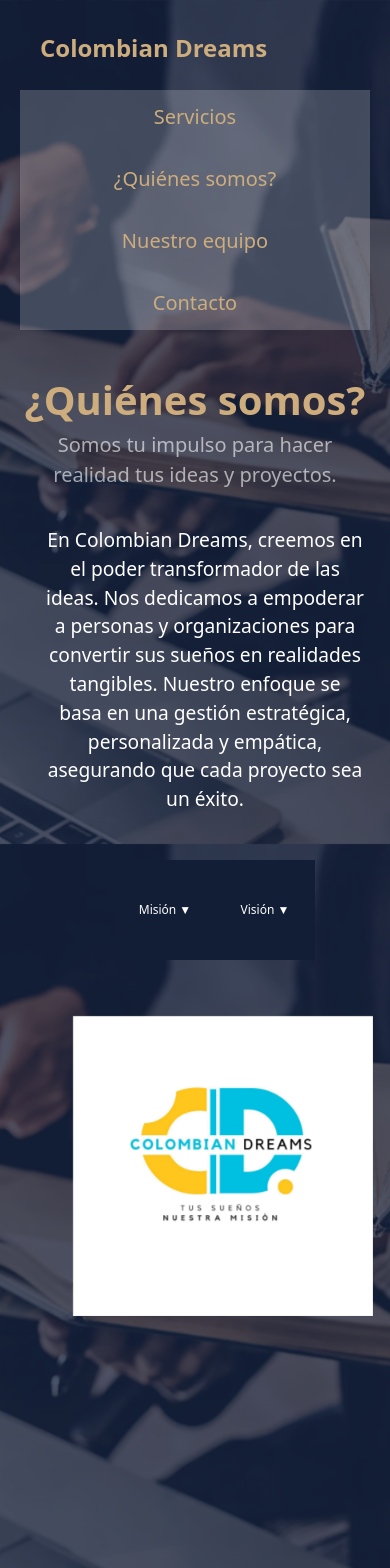
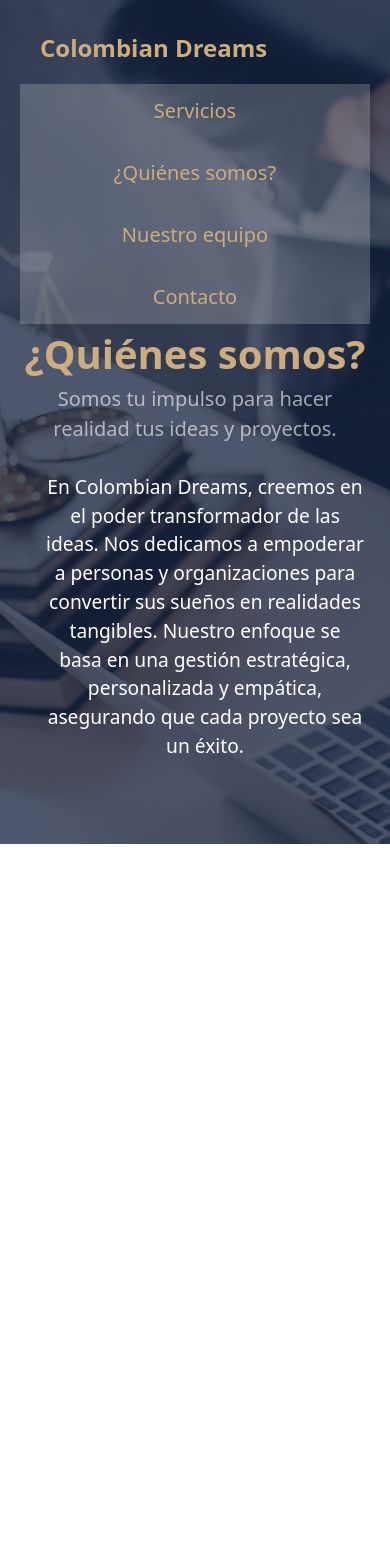
Before and after one commit to ElRandy09/Colombian-Dreams, a Next.js app: page /historia in a window 390 px wide. Shown: the top 1568 px of the page. After the commit the page ends 844 px from the top, so only its background shows below. Built offline with nearby package versions, Linux system fonts and the light colour scheme.

Commit message:
Update 2.2

```diff
--- a/app/historia/estilos2.css
+++ b/app/historia/estilos2.css
@@ -1,15 +1,19 @@
 /* Estilo del botón */
 .hero-container5 {
-    min-height: 100vh;
-    display: flex;
-    flex-wrap: wrap; /* Permite que los elementos se ajusten mejor */
-    justify-content: center;
-    align-items: center;
-    background-image: url('/bg.png');
-    background-size: cover;
-    background-attachment: fixed;
+  height: 100vh; /* Asegura que ocupa exactamente la altura de la pantalla */
+  display: flex;
+  flex-wrap: wrap;
+  justify-content: center;
+  align-items: center;
+  background-image: url('/bg.png');
+  background-size: cover;
+  }
+
+  .container3 {
     width: 100%;
-    overflow-x: hidden;
+    max-width: 1500px; /* Limitar el tamaño máximo */
+    margin: 0 auto; /* Centrar el contenedor */
+    padding: 0 20px; /* Opcional, para agregar margen interno */
   }
 
   .colombianlogo {
@@ -18,6 +22,7 @@
     top: -30rem;
 
   }
+
 
   .heading-primary-quienes-somos5 {
     position: relative;
@@ -34,11 +39,59 @@
   padding: 1rem; /* Espacio interno para mejor legibilidad */
   font-size: 1.2rem;
   line-height: 1.5;
-  text-align: justify;
+  text-align: center;
   color: rgba(255, 255, 255);
   position: relative;
   top: 110px;
-  right: 10%;
+  right: 0%;
+  max-width: 70%; /* Limita el ancho del texto */
+  animation: fadeIn 1s forwards;
+}
+.heading-primary-quienes-somos6 {
+  position: relative;
+  top: 120px;
+  font-size: 2.5rem; /* Ajusta el tamaño para pantallas más pequeñas */
+  font-weight: bold;
+  opacity: 0;
+  animation: fadeIn 0.5s forwards;
+  text-align: center;
+}
+
+.heading-secondary-quienes-somos6 {
+  margin: 0 auto; /* Centra el texto horizontalmente */
+  padding: 1rem; /* Espacio interno para mejor legibilidad */
+  font-size: 1.2rem;
+  line-height: 1.5;
+  text-align: center;
+  color: rgba(255, 255, 255);
+  position: relative;
+  top: 110px;
+  right: 0%;
+  max-width: 70%; /* Limita el ancho del texto */
+  animation: fadeIn 1s forwards;
+}
+
+.heading-primary-quienes-somos7 {
+  position: relative;
+  top: 110px;
+  font-size: 2.5rem; /* Ajusta el tamaño para pantallas más pequeñas */
+  font-weight: bold;
+  opacity: 0;
+  animation: fadeIn 0.5s forwards;
+  text-align: center;
+}
+
+
+.heading-secondary-quienes-somos7 {
+  margin: 0 auto; /* Centra el texto horizontalmente */
+  padding: 1rem; /* Espacio interno para mejor legibilidad */
+  font-size: 1.2rem;
+  line-height: 1.5;
+  text-align: center;
+  color: rgba(255, 255, 255);
+  position: relative;
+  top: 110px;
+  right: 0%;
   max-width: 70%; /* Limita el ancho del texto */
   animation: fadeIn 1s forwards;
 }
@@ -73,85 +126,6 @@
     top: 30px; /* Ajusta la distancia desde el borde superior */
     left: 40px; /* Ajusta la distancia desde el borde izquierdo */
     z-index: 20; /* Asegúrate de que el logo esté encima de otros elementos */
-  }
-
-
-.dropbtn {
-    background-color: rgba(18,30,53,255);
-    color: white;
-    width: 460px;
-    height: 50px;
-    font-size: 16px;
-    border: none;
-    cursor: pointer;
-    position: relative;
-    top: 140px;
-    right: 370px;
-    animation: fadeIn 1s forwards;
-  }
-
-  .dropbtn2 {
-    background-color: rgba(18,30,53,255);
-    color: white;
-    width: 420px;
-    height: 50px;
-    font-size: 16px;
-    border: none;
-    cursor: pointer;
-    position: relative;
-    top: 90px;
-    left: 82px;
-    animation: fadeIn 1s forwards;
-  }
-  .dropbtn:hover, .dropbtn2:hover {
-    background-color: rgba(16, 38, 78, 0.9); /* Cambia el color de fondo (opcional) */
-}
-  /* Estilo del contenedor desplegable */
-  .dropdown {
-    position: relative;
-    left: 310px;
-    top: -10px;
-    display: inline-block;
-  }
-
-  .dropdown2 {
-    position: relative;
-    left: -140px;
-    top: 40px;
-    display: inline-block;
-  }
-
-  /* Estilo del contenido desplegable */
-  .dropdown-content {
-    background-color: #f9f9f9;
-    width: 460px;
-    height: 220px;
-    box-shadow: 0px 16px 16px rgba(18,30,53,255);
-    z-index: 1;
-    color: #333;
-    position: absolute;
-    top: 190px;
-    right: 370px;
-    animation: fadeIn 0.5s forwards;
-    margin: 0;
-    color: #333;
-    font-size: 15.2px;
-  }
-
-  .dropdown-content2 {
-    background-color: #f9f9f9;
-    width: 420px;
-    height: 220px;
-    box-shadow: 0px 16px 16px rgba(18,30,53,255);
-    z-index: 1;
-    color: #333;
-    position: absolute;
-    top: 140px;
-    left: 83px;
-    animation: fadeIn 0.5s forwards;
-    margin: 0;
-    color: #333;
-    font-size: 15.2px;
   }
 
 
@@ -205,7 +179,24 @@
 }
 
 
+.footerHistoria {
+  background-color: #333;
+  color: #fff;
+  text-align: center;
+  padding: 1.5rem 0;
+  position: relative;
+  bottom: 6rem;
+  width: 100%;
+}
 
+.footerHistoria a {
+  color: #1e90ff;
+  text-decoration: none;
+}
+
+.footerHistoria a:hover {
+  text-decoration: underline;
+}
   @keyframes fadeIn {
     0% {
       opacity: 0;
@@ -218,7 +209,11 @@
   }
 
 
-
+  @media (max-width: 1600px){
+.hero-container5{
+  overflow: auto;
+}
+  }
 
   @media (max-width: 1400px) { /* Para tablets y pantallas medianas */
     .dropbtn, .dropbtn2 {
@@ -230,7 +225,9 @@
         width: 200px;
         height: 50px;
     }
-
+.hero-container5{
+  overflow: auto;
+}
     .dropdown-content, .dropdown-content2 {
         width: 90%; /* Ajusta el ancho del contenido desplegable */
         left: 0%; /* Centra dentro del contenedor */
@@ -260,60 +257,12 @@
 }
 
 @media (max-width: 480px) { /* Para dispositivos móviles */
-    .dropbtn, .dropdown {
-      position: relative;
-        width: 95%; /* Ocupan casi todo el ancho */
-        font-size: 12px; /* Reduce el tamaño del texto */
-        top: -100px; /* Ajusta la posición vertical */
-        left: 10px;
-        width: 100px;
-        height: 100px;
-    }
-
-    .dropbtn2, .dropdown2{
-      position: relative;
-        width: 95%; /* Ocupan casi todo el ancho */
-        font-size: 12px; /* Reduce el tamaño del texto */
-        top: -100px; /* Ajusta la posición vertical */
-        left: 10px;
-        width: 100px;
-        height: 100px;
-    }
-
-    .dropdown-content {
-        width: 80%; /* Contenido desplegable ocupa todo el ancho */
-        left: 2.5%; /* Centra dentro del contenedor */
-        top: -20px; /* Ajusta la posición vertical */
-        left: 10px;
-        margin-top: 5px; /* Espacio entre botón y contenido */
-        width: 100px;
-        font-size: 12px;
-        height: 200px;
-    }
-
-    .dropdown-content2 {
-      width: 95%; /* Contenido desplegable ocupa todo el ancho */
-      left: 2.5%; /* Centra dentro del contenedor */
-      top: -20px; /* Ajusta la posición vertical */
-      left: 10px;
-      margin-top: 5px; /* Espacio entre botón y contenido */
-      width: 100px;
-      font-size: 12px;
-      height: 255px;
-  }
-
-    .colombianlogo {
-      position: relative;
-      left: 15%;
-      top: -55vh;
-
-    }
 
     .navbar5 {
       flex-direction: column;
       padding: 0.75rem;
       width: 100%;
-      top: -210px;
+      top: 10vh;
     }
 
     .navbar-links5 {
@@ -324,12 +273,12 @@
 
     .heading-primary-quienes-somos5{
   position: relative;
-  top: -170px;
+  top: 10vh;
     }
 
     .heading-secondary-quienes-somos5{
       position: relative;
-      top: -230px;
+      top: 2vh;
       left: 10px;
       text-align: center;
       max-width: 100%;
@@ -337,6 +286,6 @@
 
     .vision5{
       position: relative;
-      top: -170px;
+      top: 10vh;
     }
 }
--- a/app/historia/page.js
+++ b/app/historia/page.js
@@ -3,28 +3,15 @@
 import Link from 'next/link';
 import './estilos2.css';
 import Navbar from './navbar';
-import { useState } from 'react';
 
 export default function About() {
-    const [isOpen1, setIsOpen1] = useState(false);  // Controlar el estado del dropdown
-    const [isOpen2, setIsOpen2] = useState(false);
-
-    const toggleDropdown1 = () => {
-        setIsOpen1(!isOpen1);
-    };
-
-    const toggleDropdown2 = () => {
-        setIsOpen2(!isOpen2);
-    };
-
     return (
     <>
-
     <div className="logo">
             <Link href="/">Colombian Dreams</Link>
         </div>
         <div className="hero-container5">
-            <div className="container">
+                <div className="container3">
                     <Navbar />
                     <div className="text-main">
                         <h1 className="heading-primary-quienes-somos5">¿Quiénes somos?</h1>
@@ -33,43 +20,29 @@
                             <div className="text-section">
                                 <h2 className="heading-secondary-quienes-somos5">
                                     En Colombian Dreams, creemos en el poder transformador de las ideas. Nos dedicamos a empoderar a personas y organizaciones para convertir sus sueños en realidades tangibles. Nuestro enfoque se basa en una gestión estratégica, personalizada y empática, asegurando que cada proyecto sea un éxito.
-
                                 </h2>
-                            <div className="dropdown">
-                                <button className="dropbtn" onClick={toggleDropdown1}>
-                                    Misión ▼
-                                </button>
-                                {isOpen1 && (
-                                    <div className="dropdown-content">
-                                        <p>
+                                <h1 className="heading-primary-quienes-somos6">Misión</h1>
+                                            <p className='heading-secondary-quienes-somos6'>
                                                 Empoderar a las personas y organizaciones para transformar ideas en realidades tangibles, a través de una gestión estratégica, personalizada y empática.
                                             </p>
-                                    </div>
-                                )}
-                            </div>
 
-                            <div className="dropdown2">
-                                <button className="dropbtn2" onClick={toggleDropdown2}>
-                                    Visión ▼
-                                </button>
-                                {isOpen2 && (
-                                    <div className="dropdown-content2">
-                                        <p>
+                                            <h1 className="heading-primary-quienes-somos7">Visión</h1>
+                                            <p className='heading-secondary-quienes-somos7'>
                                                 Ser reconocido como un aliado clave en la construcción de sueños y proyectos exitosos, estableciendo un estándar de excelencia que combine estrategia, humanidad y resultados.
                                             </p>
-                                    </div>
-                                )}
-                            </div>
                                 <h2 className='texto3'></h2>
                             </div>
                         </div>
                     </div>
-                <div className="colombianlogo">
-                    <img src="/logo.jpg" alt="Logo" className="profile-image" />
                 </div>
-                </div>
-            </div>
+                <footer className="footerHistoria">
+                    <p>&copy; 2024 Colombian Dreams. Todos los derechos reservados.</p>
+                    <p>
+                        Contáctanos: <a href="mailto:info@colombiandreams.co">info@colombiandreams.co</a>
+                    </p>
+                </footer>
+            </div></>
 
-        </>
+
     );
 }
--- a/app/page.js
+++ b/app/page.js
@@ -19,7 +19,6 @@
   }
 
   return (
-
     <div>
       <div className="logo">
         <Link href="/">Colombian Dreams</Link>
@@ -51,8 +50,16 @@
             </button>
           </div>
         </div>
-          </div>
+
+
+        <footer className="footer">
+        <p>&copy; 2024 Colombian Dreams. Todos los derechos reservados.</p>
+        <p>
+          Contáctanos: <a href="mailto:info@colombiandreams.co">info@colombiandreams.co</a>
+        </p>
+      </footer>
       </div>
 
+    </div>
   );
 }
--- a/app/servicios/page.js
+++ b/app/servicios/page.js
@@ -104,8 +104,16 @@
                         </div>
 
                     </div>
+
                 </div>
+
             </div>
+            <footer className="footerServicios">
+        <p>&copy; 2024 Colombian Dreams. Todos los derechos reservados.</p>
+        <p>
+          Contáctanos: <a href="mailto:info@colombiandreams.co">info@colombiandreams.co</a>
+        </p>
+      </footer>
             </div>
         </>
     );
```
Also changed, not shown: app/inicio.css (+28 -2 lines), app/quienes-somos/estilos.css (+36 -32 lines), app/quienes-somos/page.js (+13 -7 lines), app/servicios/estiloServicios.css (+21 -0 lines). Lines whose indentation alone changed are shown as unchanged.
